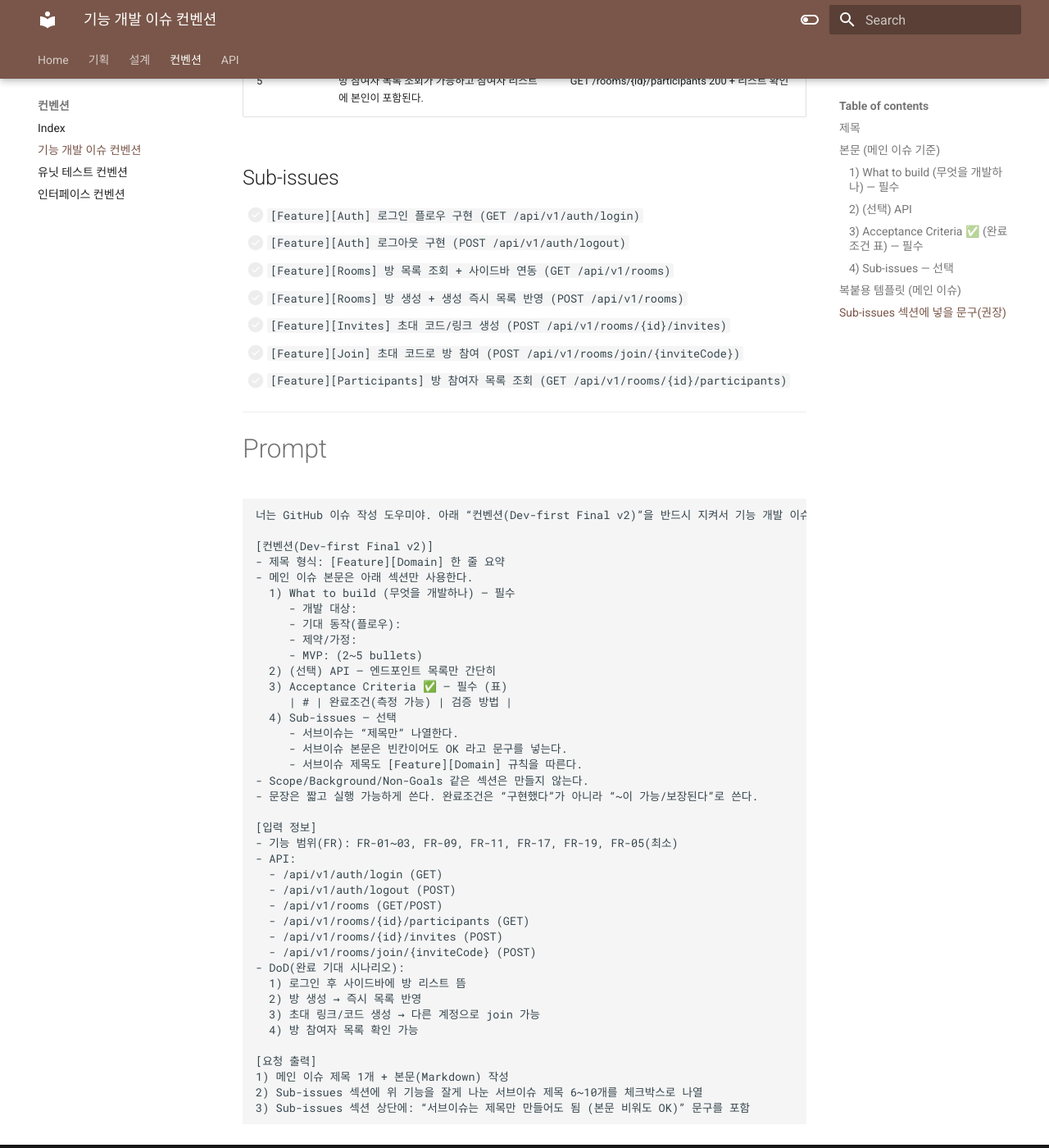
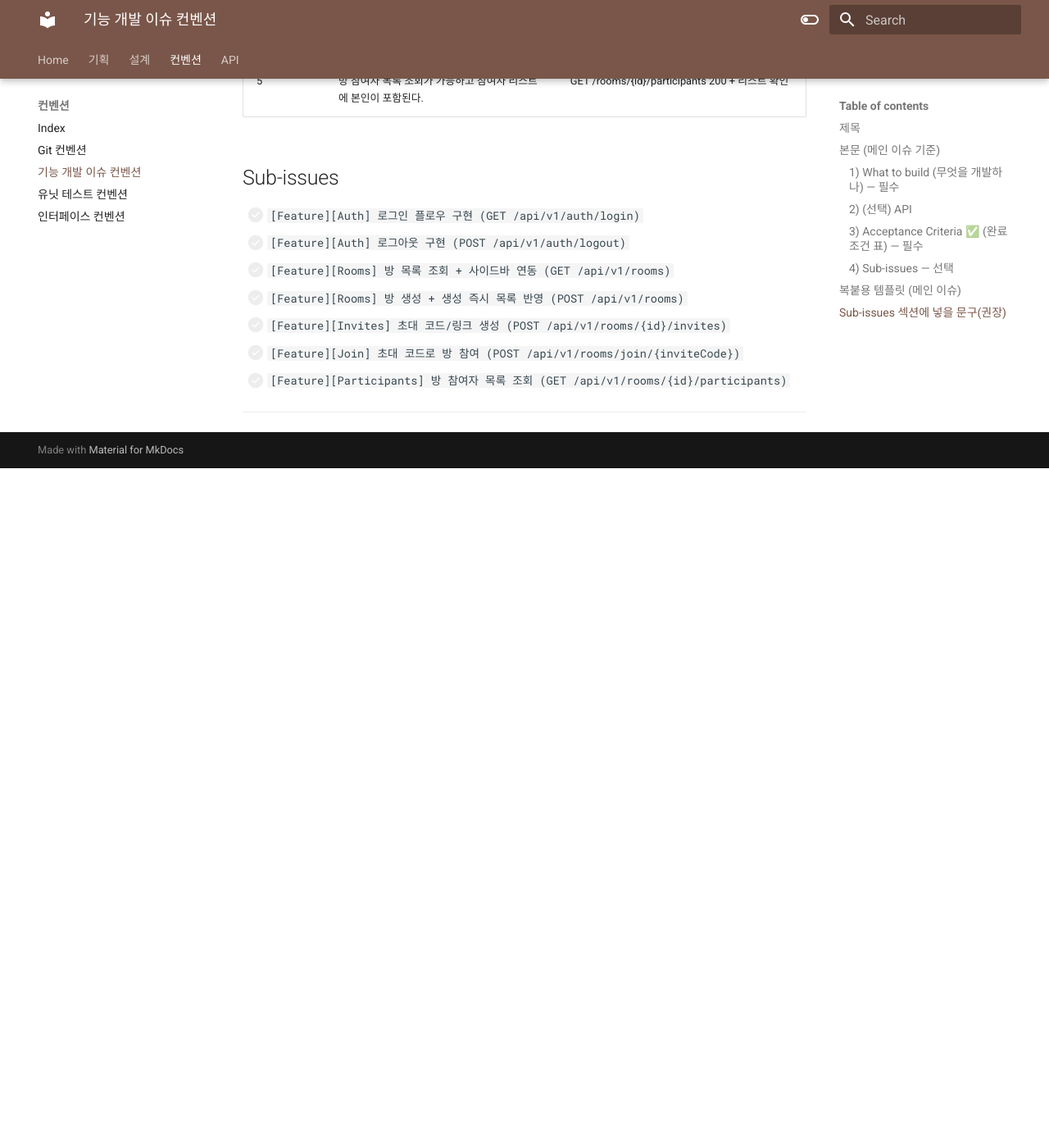
Before and after one commit to SFB202/docs, an MkDocs documentation site: the page built from docs/컨벤션/기능 개발 이슈 컨벤션.md, in a window 1280 px wide and 1400 px high, scrolled down 3282 px. Shown: the whole window at 82% size. Built offline with MkDocs 1.6.1 and Material for MkDocs 9.7.7, drawn with Linux system fonts in a browser that asks for light colours; after the commit the page ends 3853 px from its top, so only the background shows below that.

Commit message:
add convention

````diff
--- a/docs/컨벤션/기능 개발 이슈 컨벤션.md
+++ b/docs/컨벤션/기능 개발 이슈 컨벤션.md
@@ -128,46 +128,3 @@
 - [ ] `[Feature][Join] 초대 코드로 방 참여 (POST /api/v1/rooms/join/{inviteCode})`
 - [ ] `[Feature][Participants] 방 참여자 목록 조회 (GET /api/v1/rooms/{id}/participants)`
 ---
-
-# Prompt
-```text
-너는 GitHub 이슈 작성 도우미야. 아래 “컨벤션(Dev-first Final v2)”을 반드시 지켜서 기능 개발 이슈 초안을 작성해줘.
-
-[컨벤션(Dev-first Final v2)]
-- 제목 형식: [Feature][Domain] 한 줄 요약
-- 메인 이슈 본문은 아래 섹션만 사용한다.
-  1) What to build (무엇을 개발하나) — 필수
-     - 개발 대상:
-     - 기대 동작(플로우):
-     - 제약/가정:
-     - MVP: (2~5 bullets)
-  2) (선택) API — 엔드포인트 목록만 간단히
-  3) Acceptance Criteria ✅ — 필수 (표)
-     | # | 완료조건(측정 가능) | 검증 방법 |
-  4) Sub-issues — 선택
-     - 서브이슈는 “제목만” 나열한다.
-     - 서브이슈 본문은 빈칸이어도 OK 라고 문구를 넣는다.
-     - 서브이슈 제목도 [Feature][Domain] 규칙을 따른다.
-- Scope/Background/Non-Goals 같은 섹션은 만들지 않는다.
-- 문장은 짧고 실행 가능하게 쓴다. 완료조건은 “구현했다”가 아니라 “~이 가능/보장된다”로 쓴다.
-
-[입력 정보]
-- 기능 범위(FR): FR-01~03, FR-09, FR-11, FR-17, FR-19, FR-05(최소)
-- API:
-  - /api/v1/auth/login (GET)
-  - /api/v1/auth/logout (POST)
-  - /api/v1/rooms (GET/POST)
-  - /api/v1/rooms/{id}/participants (GET)
-  - /api/v1/rooms/{id}/invites (POST)
-  - /api/v1/rooms/join/{inviteCode} (POST)
-- DoD(완료 기대 시나리오):
-  1) 로그인 후 사이드바에 방 리스트 뜸
-  2) 방 생성 → 즉시 목록 반영
-  3) 초대 링크/코드 생성 → 다른 계정으로 join 가능
-  4) 방 참여자 목록 확인 가능
-
-[요청 출력]
-1) 메인 이슈 제목 1개 + 본문(Markdown) 작성
-2) Sub-issues 섹션에 위 기능을 잘게 나눈 서브이슈 제목 6~10개를 체크박스로 나열
-3) Sub-issues 섹션 상단에: “서브이슈는 제목만 만들어도 됨 (본문 비워도 OK)” 문구를 포함
-```
````
Also changed, not shown: docs/컨벤션/Git 컨벤션.md (added, +148 -0 lines).
